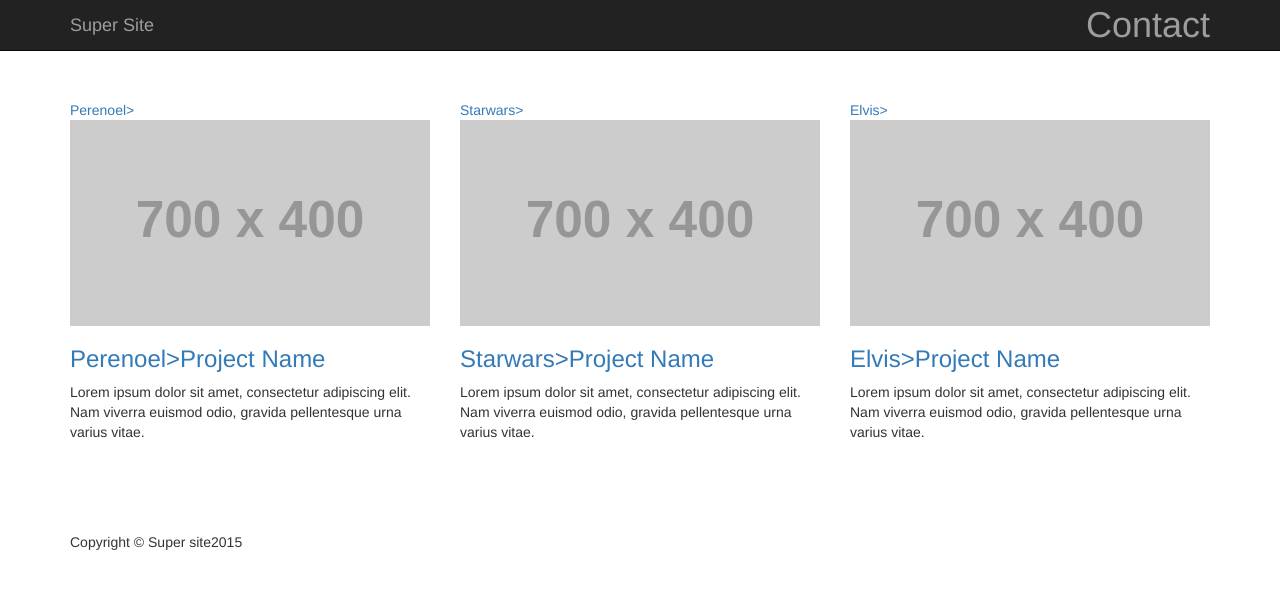
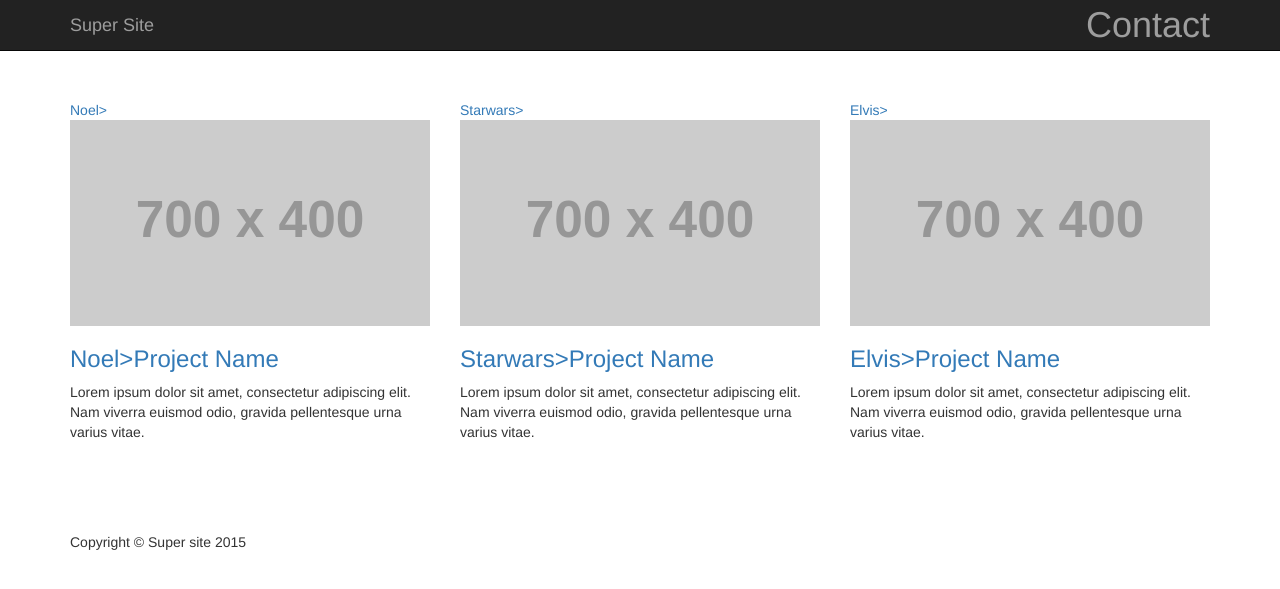
Before and after one commit to obionezorro/obionezorro.github.io, a Jekyll site: the page built from index.md, in a window 1280 px wide. Shown: the top 589 px of the page. Built offline with Jekyll 4.4.1, drawn with Linux system fonts in a browser that asks for light colours; nearby versions of some CDN libraries; library files that are not in the unit come from our copies.

Commit message:
mise en place modern business

```diff
--- a/_includes/footer.html
+++ b/_includes/footer.html
@@ -1,3 +1,3 @@
 <div class="container">
-<p>Copyright © Super site2015</p>
+<p>Copyright © Super site 2015</p>
 </div>
```
Also changed, not shown: _posts/2015-12-03-Noel.md (renamed from _posts/2015-12-03-Perenoel.md).
